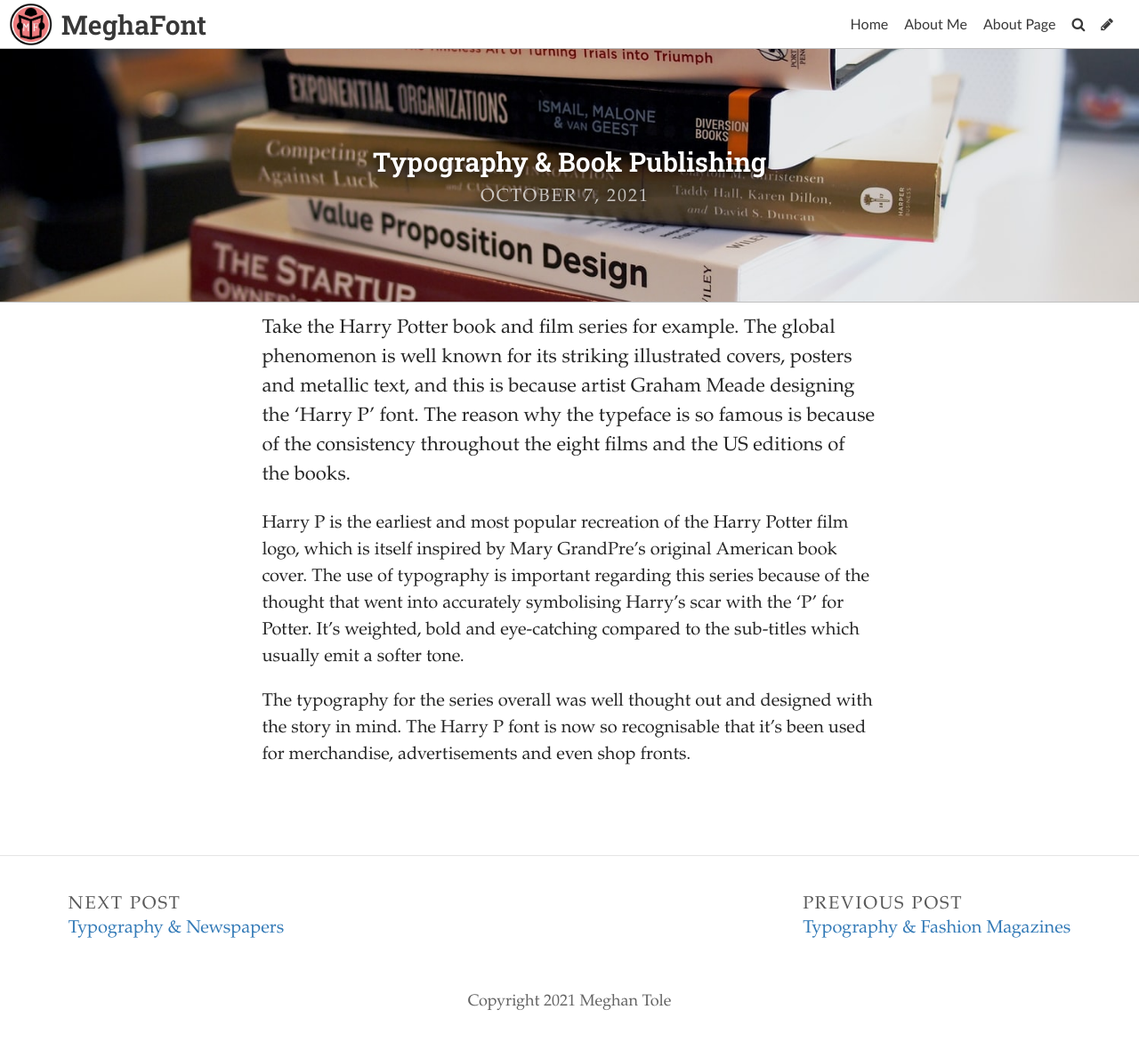
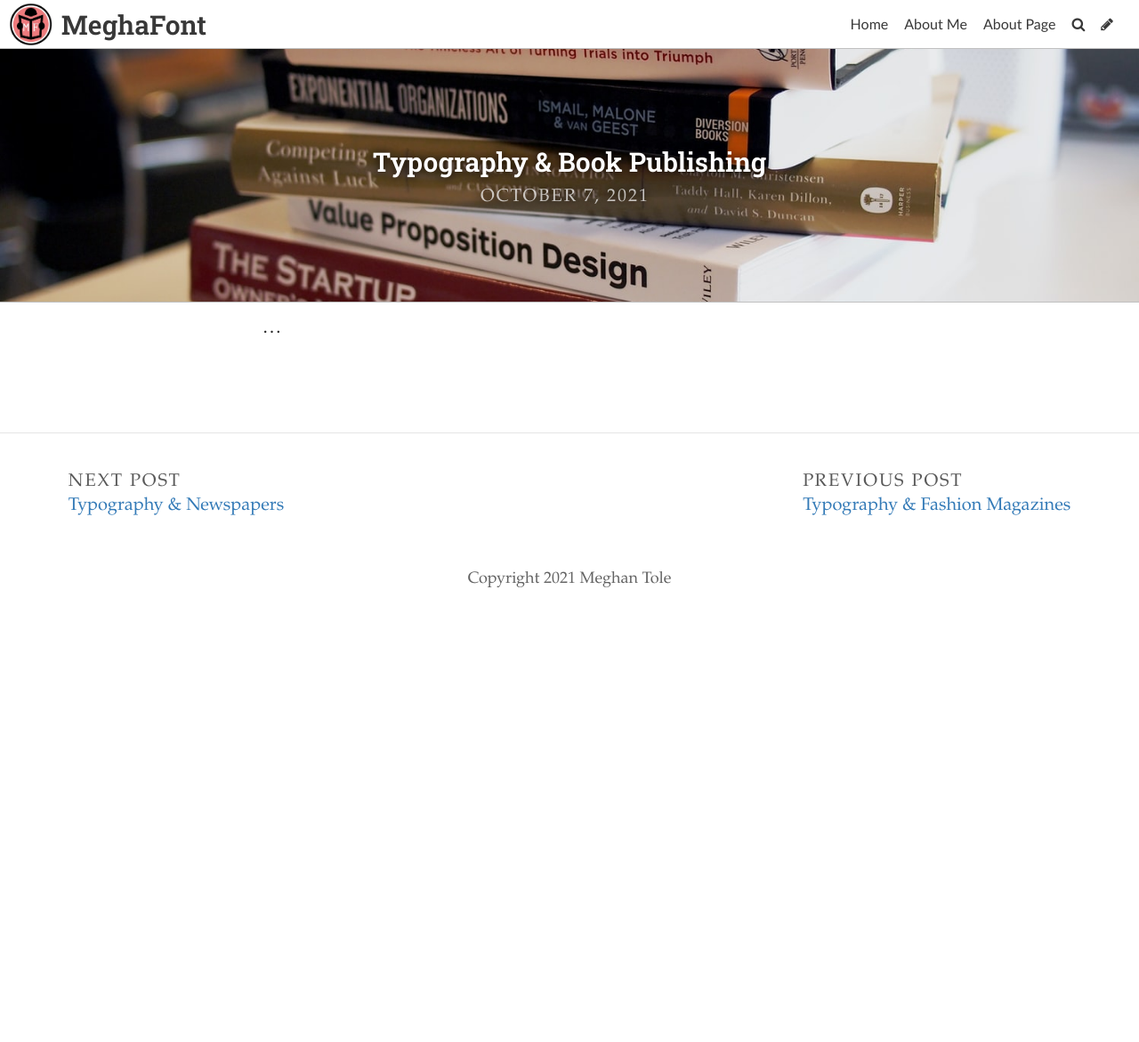
Before and after one commit to meghantole/tarm, a Jekyll site: the page built from _posts/2021-10-07-typography-book-publishing.md, in a window 1280 px wide and 1171 px high. Shown: the whole window at 89% size. Built offline with Jekyll 4.4.1, drawn with Linux system fonts in a browser that asks for light colours; some web fonts are replaced.

Commit message:
Update Post “2021-10-07-typography-book-publishing”

```diff
--- a/_posts/2021-10-07-typography-book-publishing.md
+++ b/_posts/2021-10-07-typography-book-publishing.md
@@ -6,8 +6,4 @@
 title_color: "#ffffff"
 comments: false
 ---
-Take the Harry Potter book and film series for example. The global phenomenon is well known for its striking illustrated covers, posters and metallic text, and this is because artist Graham Meade designing the ‘Harry P’ font. The reason why the typeface is so famous is because of the consistency throughout the eight films and the US editions of the books.
-
-Harry P is the earliest and most popular recreation of the Harry Potter film logo, which is itself inspired by Mary GrandPre's original American book cover. The use of typography is important regarding this series because of the thought that went into accurately symbolising Harry's scar with the 'P' for Potter. It's weighted, bold and eye-catching compared to the sub-titles which usually emit a softer tone.
-
-The typography for the series overall was well thought out and designed with the story in mind. The Harry P font is now so recognisable that it's been used for merchandise, advertisements and even shop fronts.
+...
```
